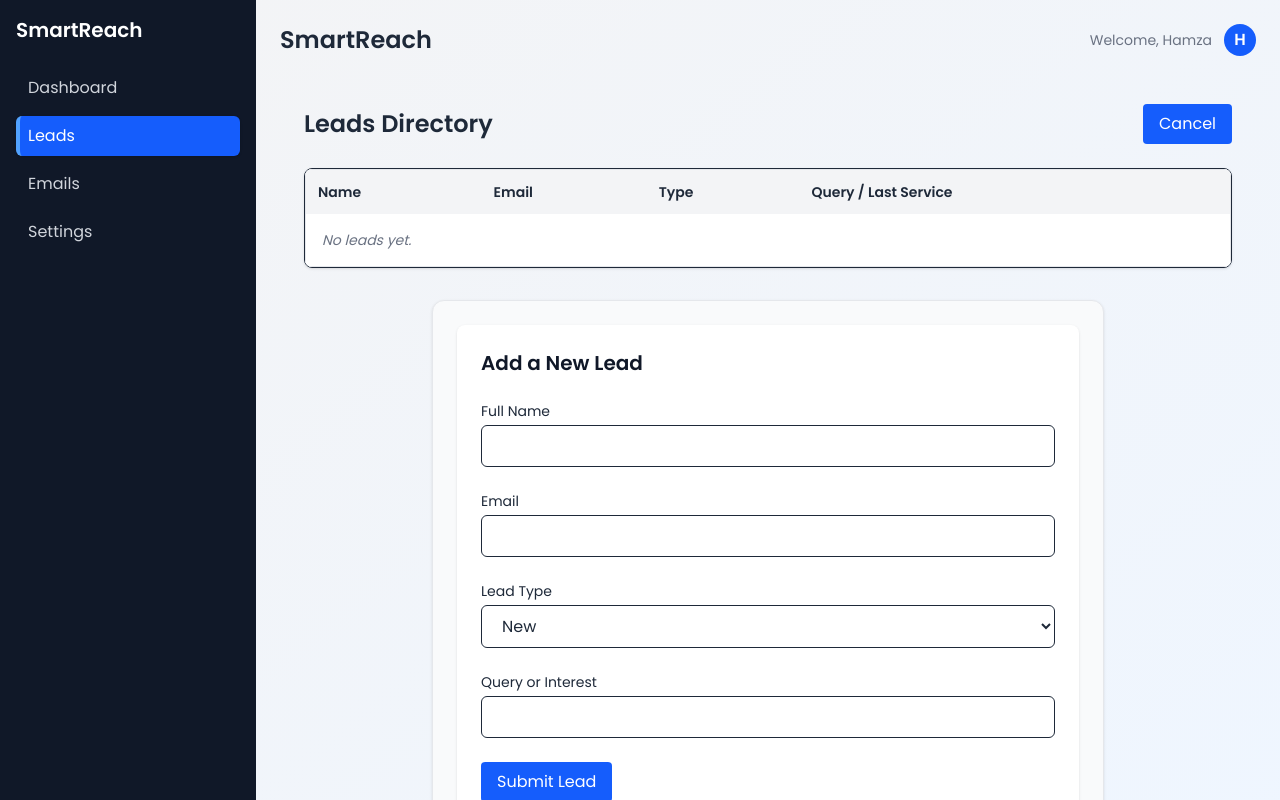
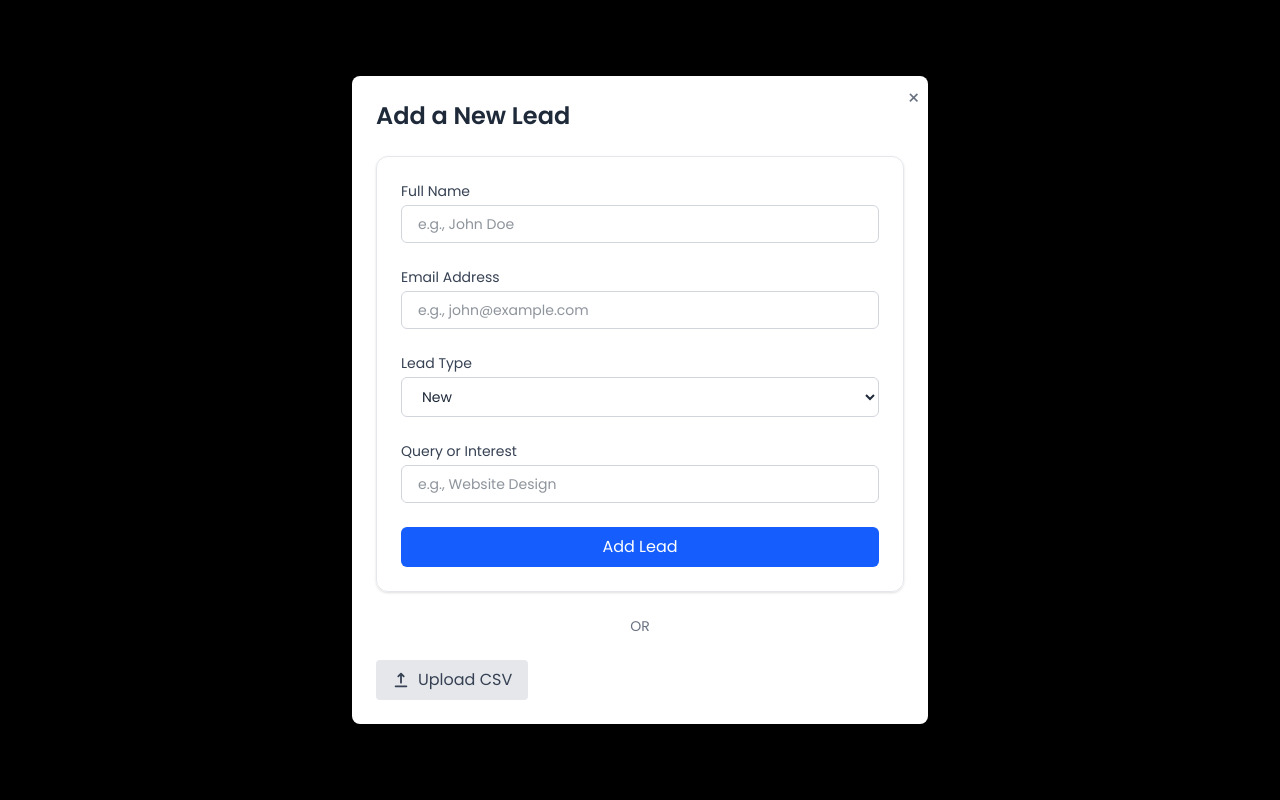
Before and after one commit to hamzam2mhs/smart-reach, a Next.js app: page /leads in a window 1280 px wide. Both pictures are taken after a click on the button "Add a Lead". Built offline with nearby package versions, Linux system fonts and the light colour scheme.

Commit message:
created a modal for the lead upload form.

```diff
--- a/src/app/leads/page.tsx
+++ b/src/app/leads/page.tsx
@@ -1,141 +1,55 @@
 'use client'
 
 import { useState } from 'react'
+import { AddLeadModal } from '@/components/AddLeadModal'
 
 export default function LeadsPage() {
-    const [leads, setLeads] = useState<any[]>([]) // Replace `any` with Lead type later
-    const [showForm, setShowForm] = useState(false)
-    const [name, setName] = useState('')
-    const [email, setEmail] = useState('')
-    const [type, setType] = useState('new')
-    const [query, setQuery] = useState('')
-
-    const handleSubmit = (e: React.FormEvent) => {
-        e.preventDefault()
-        const newLead = { name, email, type, query }
-        setLeads([...leads, newLead])
-
-        setName('')
-        setEmail('')
-        setType('new')
-        setQuery('')
-        setShowForm(false)
-    }
-
-    const handleCSVUpload = (e: React.ChangeEvent<HTMLInputElement>) => {
-        const file = e.target.files?.[0]
-        if (file) {
-            console.log('CSV Uploaded:', file.name)
-            // Later: parse and add to leads list
-        }
-    }
+    const [isModalOpen, setIsModalOpen] = useState(false)
 
     return (
         <div className="p-6 text-gray-800">
+            {/* Header and Add Lead Button */}
             <div className="flex justify-between items-center mb-6">
-                <h1 className="text-2xl font-bold">Leads Directory</h1>
+                <h1 className="text-3xl font-bold">Leads</h1>
                 <button
-                    onClick={() => setShowForm(!showForm)}
-                    className="bg-blue-600 text-white px-4 py-2 rounded hover:bg-blue-700 transition"
+                    onClick={() => setIsModalOpen(true)}
+                    className="bg-blue-600 text-white px-5 py-2 rounded-md hover:bg-blue-700 transition"
                 >
-                    {showForm ? 'Cancel' : 'Add a Lead'}
+                    Add a Lead
                 </button>
             </div>
 
-            {/* Table of Leads */}
-            <div className="overflow-x-auto border rounded-lg shadow-sm mb-8">
-                <table className="min-w-full bg-white border border-gray-200 text-sm">
-                    <thead className="bg-gray-100">
+            {/* Placeholder for Leads Table */}
+            <div className="border border-gray-200 rounded-lg shadow-sm overflow-x-auto">
+                <table className="min-w-full divide-y divide-gray-200 text-sm">
+                    <thead className="bg-gray-100 text-gray-600 uppercase text-xs font-semibold">
                     <tr>
-                        <th className="p-3 text-left">Name</th>
-                        <th className="p-3 text-left">Email</th>
-                        <th className="p-3 text-left">Type</th>
-                        <th className="p-3 text-left">Query / Last Service</th>
+                        <th className="px-6 py-3 text-left">Name</th>
+                        <th className="px-6 py-3 text-left">Email</th>
+                        <th className="px-6 py-3 text-left">Lead Type</th>
+                        <th className="px-6 py-3 text-left">Query</th>
                     </tr>
                     </thead>
-                    <tbody>
-                    {leads.length === 0 ? (
-                        <tr>
-                            <td className="p-4 text-gray-500 italic" colSpan={4}>No leads yet.</td>
-                        </tr>
-                    ) : (
-                        leads.map((lead, idx) => (
-                            <tr key={idx} className="border-t">
-                                <td className="p-3">{lead.name}</td>
-                                <td className="p-3">{lead.email}</td>
-                                <td className="p-3 capitalize">{lead.type}</td>
-                                <td className="p-3">{lead.query}</td>
-                            </tr>
-                        ))
-                    )}
+                    <tbody className="bg-white divide-y divide-gray-200 text-gray-700">
+                    {/* Placeholder rows */}
+                    <tr>
+                        <td className="px-6 py-4">John Doe</td>
+                        <td className="px-6 py-4">john@example.com</td>
+                        <td className="px-6 py-4">New</td>
+                        <td className="px-6 py-4">Website Design</td>
+                    </tr>
+                    <tr>
+                        <td className="px-6 py-4">Jane Smith</td>
+                        <td className="px-6 py-4">jane@example.com</td>
+                        <td className="px-6 py-4">Returning</td>
+                        <td className="px-6 py-4">Shopify Setup</td>
+                    </tr>
                     </tbody>
                 </table>
             </div>
 
-            {/* Conditional Form/Upload UI */}
-            {showForm && (
-                <div className="bg-gray-50 p-6 rounded-xl border border-gray-200 shadow-sm max-w-2xl mx-auto">
-                    <form onSubmit={handleSubmit} className="space-y-6 bg-white p-6 rounded-lg shadow">
-                        <h2 className="text-xl font-semibold text-gray-900">Add a New Lead</h2>
-
-                        <div>
-                            <label className="block mb-1 text-sm font-medium">Full Name</label>
-                            <input type="text" value={name} onChange={(e) => setName(e.target.value)} required
-                                   className="w-full px-4 py-2 border rounded-md focus:ring-2 focus:ring-blue-500"/>
-                        </div>
-
-                        <div>
-                            <label className="block mb-1 text-sm font-medium">Email</label>
-                            <input type="email" value={email} onChange={(e) => setEmail(e.target.value)} required
-                                   className="w-full px-4 py-2 border rounded-md focus:ring-2 focus:ring-blue-500"/>
-                        </div>
-
-                        <div>
-                            <label className="block mb-1 text-sm font-medium">Lead Type</label>
-                            <select value={type} onChange={(e) => setType(e.target.value)}
-                                    className="w-full px-4 py-2 border rounded-md">
-                                <option value="new">New</option>
-                                <option value="returning">Returning</option>
-                            </select>
-                        </div>
-
-                        <div>
-                            <label className="block mb-1 text-sm font-medium">
-                                {type === 'new' ? 'Query or Interest' : 'Last Service Provided'}
-                            </label>
-                            <input type="text" value={query} onChange={(e) => setQuery(e.target.value)} required
-                                   className="w-full px-4 py-2 border rounded-md"/>
-                        </div>
-
-                        <button type="submit"
-                                className="bg-blue-600 text-white px-4 py-2 rounded hover:bg-blue-700 transition">
-                            Submit Lead
-                        </button>
-                    </form>
-
-                    {/* OR separator */}
-                    <div className="my-6 flex items-center">
-                        <hr className="flex-grow border-gray-300"/>
-                        <span className="mx-4 text-gray-500 font-medium">OR</span>
-                        <hr className="flex-grow border-gray-300"/>
-                    </div>
-
-                    {/* CSV Upload */}
-                    <div className="text-center">
-                        <label htmlFor="csvUpload"
-                               className="inline-flex items-center gap-2 cursor-pointer px-5 py-3 border border-gray-300 bg-white rounded hover:bg-gray-100">
-                            <svg xmlns="http://www.w3.org/2000/svg"
-                                 className="h-5 w-5 text-blue-600"
-                                 fill="none" viewBox="0 0 24 24" stroke="currentColor">
-                                <path strokeLinecap="round" strokeLinejoin="round" strokeWidth={2}
-                                      d="M4 4v16h16V4H4zm8 4v4m0 0v4m0-4h4m-4 0H8"/>
-                            </svg>
-                            Upload CSV
-                        </label>
-                        <input type="file" id="csvUpload" accept=".csv" onChange={handleCSVUpload} className="hidden"/>
-                    </div>
-                </div>
-            )}
+            {/* Modal for Add Lead */}
+            <AddLeadModal isOpen={isModalOpen} onClose={() => setIsModalOpen(false)} />
         </div>
     )
 }
--- /dev/null
+++ b/src/components/AddLeadModal.tsx
@@ -0,0 +1,118 @@
+'use client'
+
+import React, { useState } from 'react'
+import { HiUpload } from 'react-icons/hi'
+
+interface AddLeadModalProps {
+    isOpen: boolean
+    onClose: () => void
+}
+
+export const AddLeadModal: React.FC<AddLeadModalProps> = ({ isOpen, onClose }) => {
+    const [name, setName] = useState('')
+    const [email, setEmail] = useState('')
+    const [type, setType] = useState('new')
+    const [query, setQuery] = useState('')
+
+    const handleSubmit = (e: React.FormEvent) => {
+        e.preventDefault()
+        console.log('Lead Submitted:', { name, email, type, query })
+        setName('')
+        setEmail('')
+        setType('new')
+        setQuery('')
+        onClose()
+    }
+
+    if (!isOpen) return null
+
+    return (
+        <div className="fixed inset-0 z-50 flex items-center justify-center bg-black bg-opacity-50">
+            <div className="bg-white w-full max-w-xl rounded-lg shadow-lg p-6 relative">
+                {/* Close Button */}
+                <button
+                    onClick={onClose}
+                    className="absolute top-2 right-2 text-gray-500 hover:text-red-500 text-xl"
+                >
+                    &times;
+                </button>
+
+                <h2 className="text-2xl font-semibold mb-6">Add a New Lead</h2>
+
+                {/* Lead Form */}
+                <form
+                    onSubmit={handleSubmit}
+                    className="space-y-6 border border-gray-200 p-6 rounded-xl shadow-sm"
+                >
+                    <div>
+                        <label className="block text-sm font-medium text-gray-700 mb-1">Full Name</label>
+                        <input
+                            type="text"
+                            className="w-full rounded-md border border-gray-300 px-4 py-2 focus:ring-2 focus:ring-blue-500 text-sm"
+                            placeholder="e.g., John Doe"
+                            value={name}
+                            onChange={(e) => setName(e.target.value)}
+                            required
+                        />
+                    </div>
+
+                    <div>
+                        <label className="block text-sm font-medium text-gray-700 mb-1">Email Address</label>
+                        <input
+                            type="email"
+                            className="w-full rounded-md border border-gray-300 px-4 py-2 focus:ring-2 focus:ring-blue-500 text-sm"
+                            placeholder="e.g., john@example.com"
+                            value={email}
+                            onChange={(e) => setEmail(e.target.value)}
+                            required
+                        />
+                    </div>
+
+                    <div>
+                        <label className="block text-sm font-medium text-gray-700 mb-1">Lead Type</label>
+                        <select
+                            className="w-full rounded-md border border-gray-300 px-4 py-2 focus:ring-2 focus:ring-blue-500 text-sm"
+                            value={type}
+                            onChange={(e) => setType(e.target.value)}
+                        >
+                            <option value="new">New</option>
+                            <option value="returning">Returning</option>
+                        </select>
+                    </div>
+
+                    <div>
+                        <label className="block text-sm font-medium text-gray-700 mb-1">
+                            {type === 'new' ? 'Query or Interest' : 'Last Service Provided'}
+                        </label>
+                        <input
+                            type="text"
+                            className="w-full rounded-md border border-gray-300 px-4 py-2 focus:ring-2 focus:ring-blue-500 text-sm"
+                            placeholder={type === 'new' ? 'e.g., Website Design' : 'e.g., Shopify Store Setup'}
+                            value={query}
+                            onChange={(e) => setQuery(e.target.value)}
+                            required
+                        />
+                    </div>
+
+                    <button
+                        type="submit"
+                        className="bg-blue-600 text-white w-full py-2 rounded-md font-medium hover:bg-blue-700 transition"
+                    >
+                        Add Lead
+                    </button>
+                </form>
+
+                {/* OR Separator */}
+                <div className="my-6 text-center text-sm text-gray-500">OR</div>
+
+                {/* Upload CSV */}
+                <div className="text-center">
+                    <button className="flex items-center gap-2 justify-center bg-gray-200 px-4 py-2 rounded hover:bg-gray-300 transition text-gray-700">
+                        <HiUpload className="text-lg" />
+                        Upload CSV
+                    </button>
+                </div>
+            </div>
+        </div>
+    )
+}
```
Also changed, not shown: package.json (+6 -5 lines), 1 other file (tests, documents, lock files or other folders).
